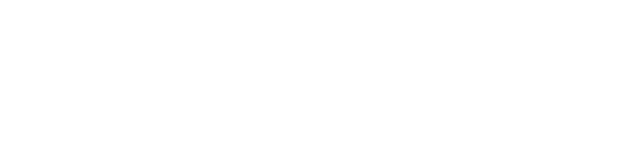
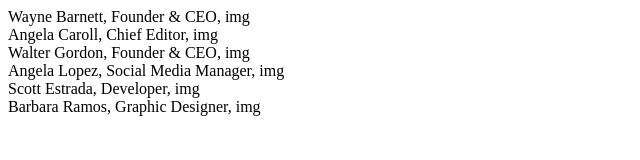
Before and after one commit to RobertoZefi/js-our-team, a plain HTML site: page index.html in a window 1280 px wide. Shown: the whole page, without its empty margins (0-640 px from the left). Drawn offline with Linux system fonts and the light colour scheme.

Commit message:
FEAT milestone 2 done

```diff
--- a/app.js
+++ b/app.js
@@ -36,6 +36,8 @@ const team = [
     }
 ]
 
+const divString = document.getElementById('string')
+
 for (let key in team){
     let teamPerson = team[key]
     console.log(teamPerson)
@@ -45,5 +47,9 @@ for (let key in team){
     let foto = teamPerson.foto
     console.log(nome, ruolo, foto)
 
+    let string = `
+        <div>${nome}, ${ruolo}, ${foto}</div>
+    `
 
+    divString.innerHTML += string
 }
--- a/index.html
+++ b/index.html
@@ -8,6 +8,9 @@
 </head>
 <body>
 
+    <div id="string">
+
+    </div>
 
     <script src="./app.js"></script>
 </body>
```
